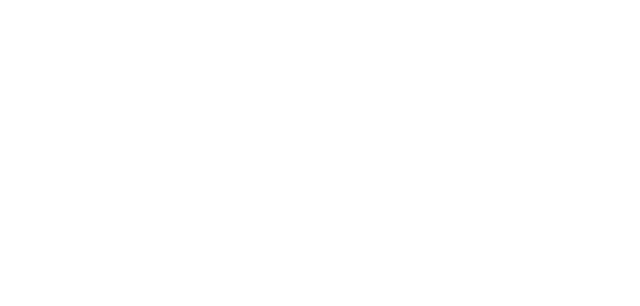
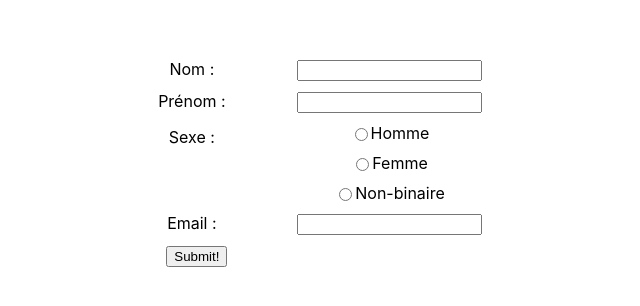
Before and after one commit to BeNextCo/trombenext-frontend, a React (Create React App) app: page /user in a window 1280 px wide. Shown: the part 232-538 px from the top of the page, without its empty margins (300-940 px from the left). Built offline with nearby package versions, Linux system fonts and the light colour scheme.

Commit message:
Add User page, and user form

```diff
--- a/src/App.js
+++ b/src/App.js
@@ -3,6 +3,7 @@ import { BrowserRouter as Router, Route } from "react-router-dom";
 import styled from "styled-components";
 
 import Home from "./components/Home";
+import User from "./components/User";
 
 const AppContainer = styled.div`
   text-align: center;
@@ -18,6 +19,7 @@ function App() {
     <AppContainer>
       <Router>
         <Route exact path="/" component={Home} />
+        <Route path="/user" component={User} />
       </Router>
     </AppContainer>
   );
--- a/src/components/Home.jsx
+++ b/src/components/Home.jsx
@@ -38,7 +38,7 @@ const Home = () => {
     <HomeContainer>
       <Title>Trombenext</Title>
       <h2>{helloWorld}</h2>
-      <StyledLink to="/">Link</StyledLink>
+      <StyledLink to="/user">Add user</StyledLink>
     </HomeContainer>
   );
 };
--- /dev/null
+++ b/src/components/User.jsx
@@ -0,0 +1,86 @@
+import React, { useState, useCallback, useEffect } from "react";
+import {
+  StyledUser,
+  InputContainer,
+  Input,
+  Label,
+  LabelForRadio,
+  Radio,
+  Form
+} from "./userStyle";
+
+const User = () => {
+  const [formData, setFormData] = useState({});
+  const [isValid, setIsValid] = useState(true);
+
+  useEffect(() => {
+    console.log("SendData to the API !", formData);
+  }, [formData]);
+
+  const stringifyFormData = fd => {
+    const data = {};
+    for (let key of fd.keys()) {
+      data[key] = fd.get(key);
+    }
+    return JSON.stringify(data, null, 2);
+  };
+
+  const handleSubmitForm = useCallback(event => {
+    event.preventDefault();
+    if (!event.target.checkValidity()) {
+      setIsValid(false);
+      console.log("NOT VALID");
+      return;
+    }
+
+    setIsValid(true);
+    const data = new FormData(event.target);
+    setFormData(stringifyFormData(data));
+  }, []);
+
+  return (
+    <StyledUser>
+      <Form
+        action=""
+        method="get"
+        onSubmit={handleSubmitForm}
+        noValidate
+        isValid={isValid}
+      >
+        <InputContainer>
+          <Label htmlFor="lastname">Nom : </Label>
+          <Input type="text" name="lastname" id="lastname" required />
+        </InputContainer>
+        <InputContainer>
+          <Label htmlFor="firstname">Prénom : </Label>
+          <Input type="text" name="firstname" id="firstname" required />
+        </InputContainer>
+        <InputContainer>
+          <Label htmlFor="sexe">Sexe : </Label>
+          <Radio>
+            <Input type="radio" value={"man"} name="gender" id="man" required />
+            <LabelForRadio htmlFor="man">Homme</LabelForRadio>
+          </Radio>
+          <Radio>
+            <Input type="radio" value={"woman"} name="gender" id="woman" />
+            <LabelForRadio htmlFor="woman">Femme</LabelForRadio>
+          </Radio>
+          <Radio>
+            <Input type="radio" value={"other"} name="gender" id="other" />
+            <LabelForRadio htmlFor="other">Non-binaire</LabelForRadio>
+          </Radio>
+          <Label />
+        </InputContainer>
+        <InputContainer>
+          <Label htmlFor="email">Email : </Label>
+          <Input type="email" name="email" id="email" />
+        </InputContainer>
+        <InputContainer>
+          <Input type="submit" value="Submit!" />
+        </InputContainer>
+      </Form>
+    </StyledUser>
+  );
+};
+
+export default User;
--- /dev/null
+++ b/src/components/userStyle.js
@@ -0,0 +1,40 @@
+import styled from "styled-components";
+
+export const StyledUser = styled.div`
+  text-align: center;
+  width: 400px;
+`;
+
+export const InputContainer = styled.div`
+  display: table-row;
+`;
+
+export const Input = styled.input`
+  display: table-cell;
+  margin-bottom: 10px;
+`;
+
+export const Label = styled.label`
+  display: table-cell;
+  margin-bottom: 10px;
+  padding-right: 10px;
+`;
+
+export const LabelForRadio = styled(Label)`
+  padding-right: 0px;
+`;
+
+export const Radio = styled.div`
+  display: flex;
+  justify-content: center;
+  border-color: red;
+`;
+
+export const Form = styled.form`
+  display: table;
+  width: 100%;
+
+  &:invalid ${Input} {
+    border-color: ${props => (props.isValid ? "none" : "red")};
+  }
+`;
```
